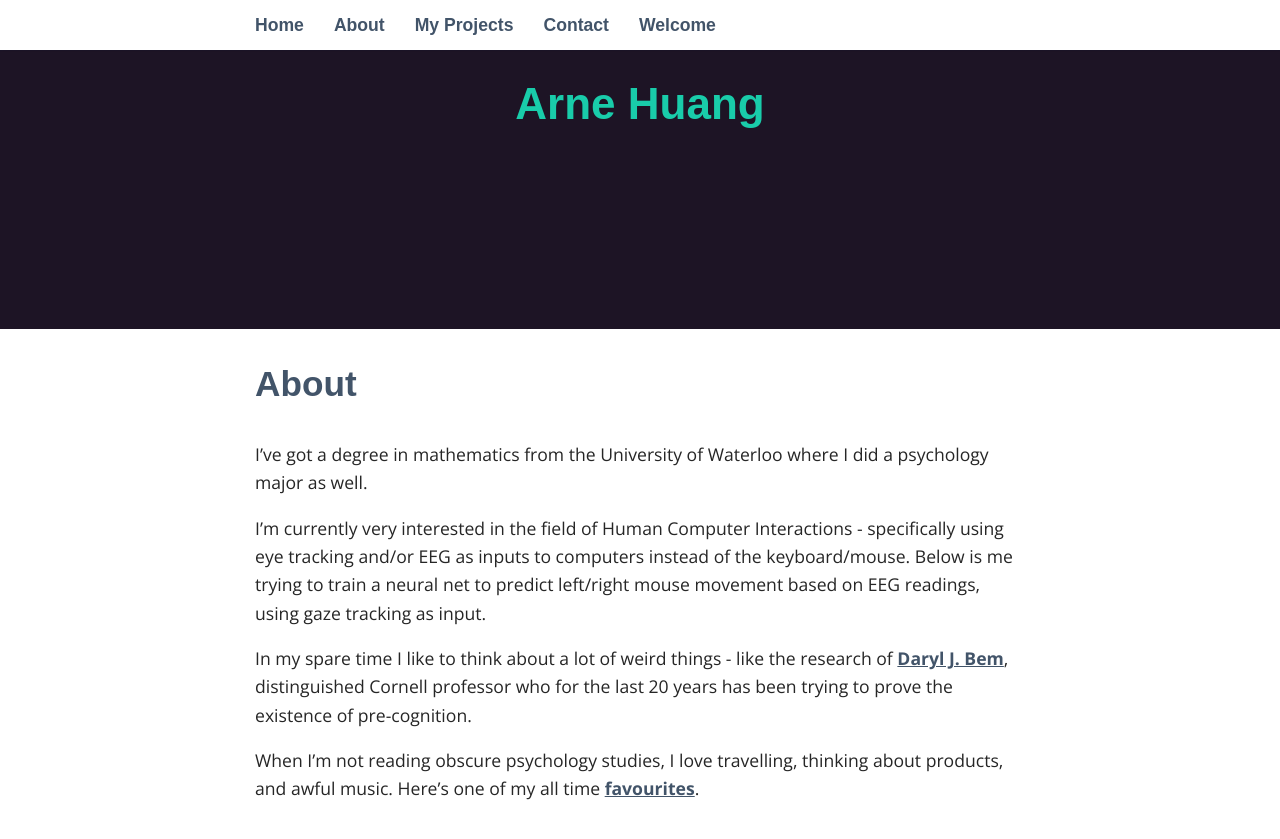
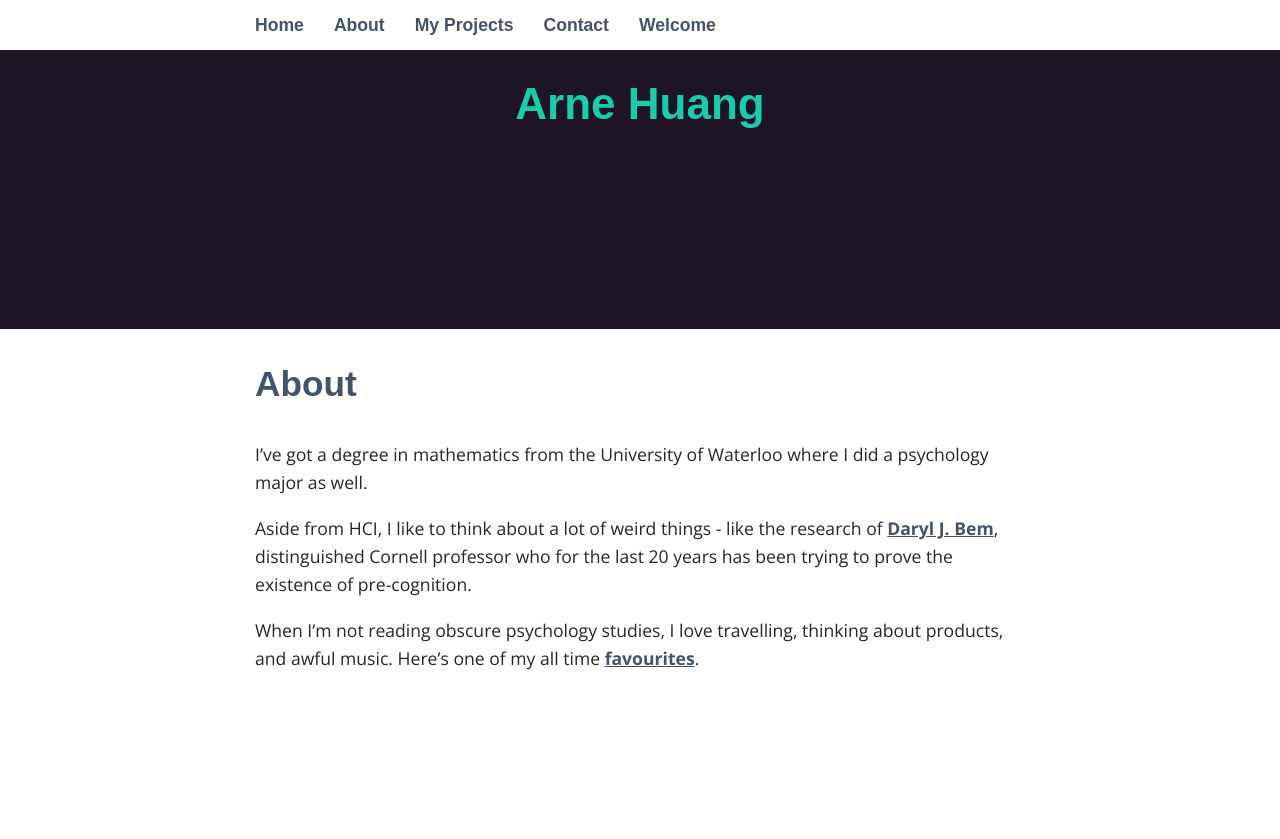
Before and after one commit to arnehuang/arnehuang.github-io, a Jekyll site: the page built from _pages/02_about.md, in a window 1280 px wide and 900 px high, scrolled down 171 px. Shown: the top 839 px of the window. Built offline with Jekyll 4.4.1, drawn with Linux system fonts in a browser that asks for light colours; some web fonts are replaced; after the commit the page ends 941 px from its top, so only the background shows below that.

Commit message:
Update 02_about.md

```diff
--- a/_pages/02_about.md
+++ b/_pages/02_about.md
@@ -5,10 +5,6 @@ permalink: /about/
 ---
   I've got a degree in mathematics from the University of Waterloo where I did a psychology major as well.
 
-  I'm currently very interested in the field of Human Computer Interactions - specifically using eye tracking and/or EEG as inputs to computers instead of the keyboard/mouse. Below is me trying to train a neural net to predict left/right mouse movement based on EEG readings, using gaze tracking as input.
-
-<blockquote class="imgur-embed-pub" lang="en" data-id="a/lsCXN"><a href="//imgur.com/lsCXN"></a></blockquote>
-
-  In my spare time I like to think about a lot of weird things - like the research of <a href="http://www.dbem.ws/FeelingFuture.pdf">Daryl J. Bem</a>, distinguished Cornell professor who for the last 20 years has been trying to prove the existence of pre-cognition.
+  Aside from HCI, I like to think about a lot of weird things - like the research of <a href="http://www.dbem.ws/FeelingFuture.pdf">Daryl J. Bem</a>, distinguished Cornell professor who for the last 20 years has been trying to prove the existence of pre-cognition.
 
   When I'm not reading obscure psychology studies, I love travelling, thinking about products, and awful music. Here's one of my all time <a href=" https://www.youtube.com/watch?v=iq_d8VSM0nw">favourites</a>.
```
